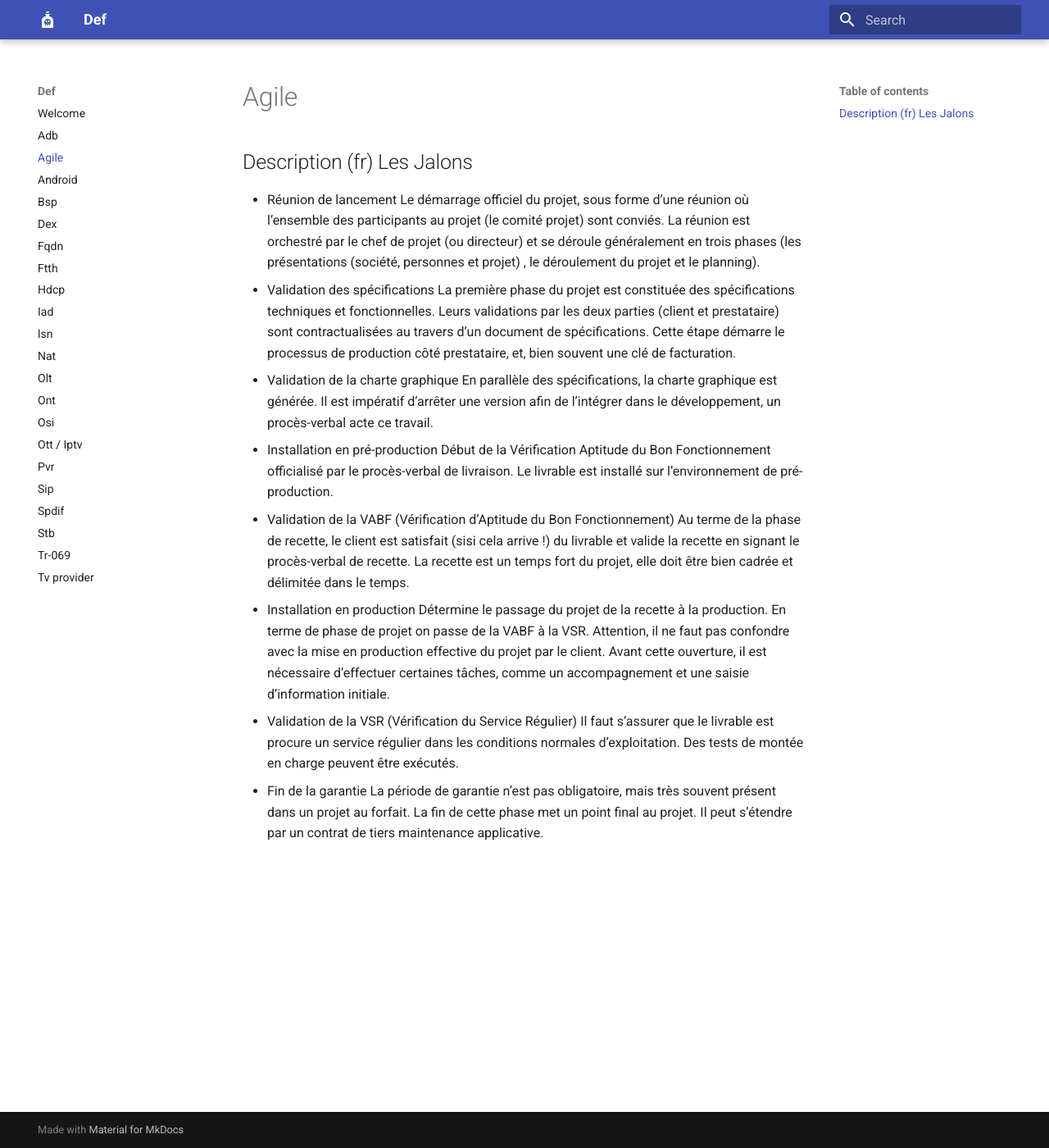
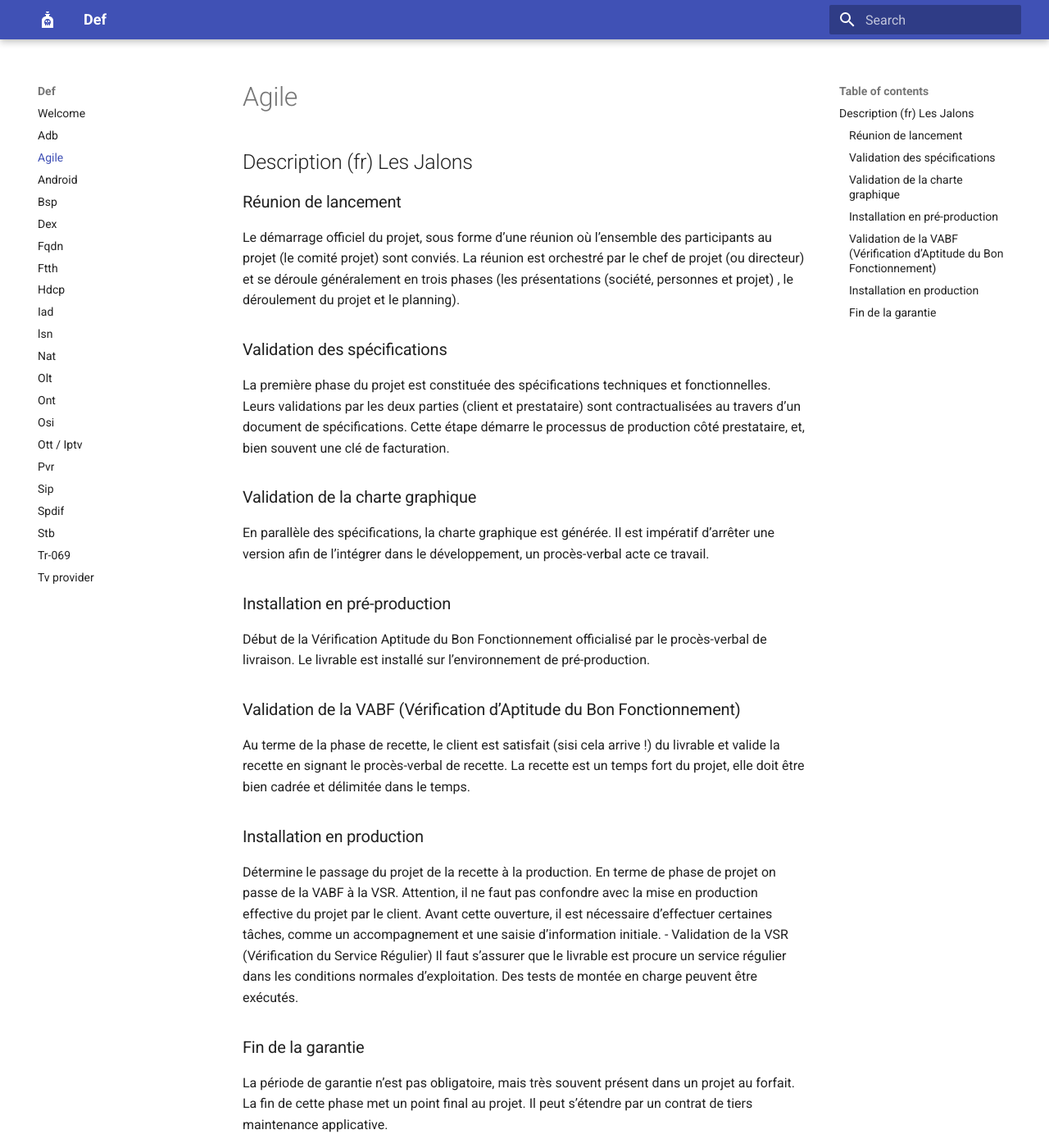
Before and after one commit to torrentcome/def, an MkDocs documentation site: the page built from docs/agile.md, in a window 1280 px wide and 1400 px high. Shown: the whole window at 82% size. Built offline with MkDocs 1.6.1 and Material for MkDocs 9.7.7, drawn with Linux system fonts in a browser that asks for light colours.

Commit message:
fix some

```diff
--- a/docs/agile.md
+++ b/docs/agile.md
@@ -1,19 +1,19 @@
 # Agile
 ## Description (fr) Les Jalons
 
-- Réunion de lancement
+### Réunion de lancement
 Le démarrage officiel du projet, sous forme d’une réunion où l’ensemble des participants au projet (le comité projet) sont conviés. La réunion est orchestré par le chef de projet (ou directeur) et se déroule généralement en trois phases (les présentations (société, personnes et projet) , le déroulement du projet et le planning).
-- Validation des spécifications
+### Validation des spécifications
 La première phase du projet est constituée des spécifications techniques et fonctionnelles. Leurs validations par les deux parties (client et prestataire) sont contractualisées au travers d’un document de spécifications. Cette étape démarre le processus de production côté prestataire, et, bien souvent une clé de facturation.
-- Validation de la charte graphique
+### Validation de la charte graphique
 En parallèle des spécifications, la charte graphique est générée. Il est impératif d’arrêter une version afin de l’intégrer dans le développement, un procès-verbal acte ce travail.
-- Installation en pré-production
+### Installation en pré-production
 Début de la Vérification Aptitude du Bon Fonctionnement officialisé par le procès-verbal de livraison. Le livrable est installé sur l’environnement de pré-production.
-- Validation de la VABF (Vérification d’Aptitude du Bon Fonctionnement)
+### Validation de la VABF (Vérification d’Aptitude du Bon Fonctionnement)
 Au terme de la phase de recette, le client est satisfait (sisi cela arrive !) du livrable et valide la recette en signant le procès-verbal de recette. La recette est un temps fort du projet, elle doit être bien cadrée et délimitée dans le temps.
-- Installation en production
+### Installation en production
 Détermine le passage du projet de la recette à la production. En terme de phase de projet on passe de la VABF à la VSR. Attention, il ne faut pas confondre avec la mise en production effective du projet par le client. Avant cette ouverture, il est nécessaire d’effectuer certaines tâches, comme un accompagnement et une saisie d’information initiale.
 - Validation de la VSR (Vérification du Service Régulier)
 Il faut s’assurer que le livrable est procure un service régulier dans les conditions normales d’exploitation. Des tests de montée en charge peuvent être exécutés.
-- Fin de la garantie
+### Fin de la garantie
 La période de garantie n’est pas obligatoire, mais très souvent présent dans un projet au forfait. La fin de cette phase met un point final au projet. Il peut s’étendre par un contrat de tiers maintenance applicative.
```
Also changed, not shown: docs/adb.md (+38 -6 lines), docs/android.md (+14 -16 lines), docs/index.md (+1 -1 lines), docs/ott.md (+5 -7 lines).
